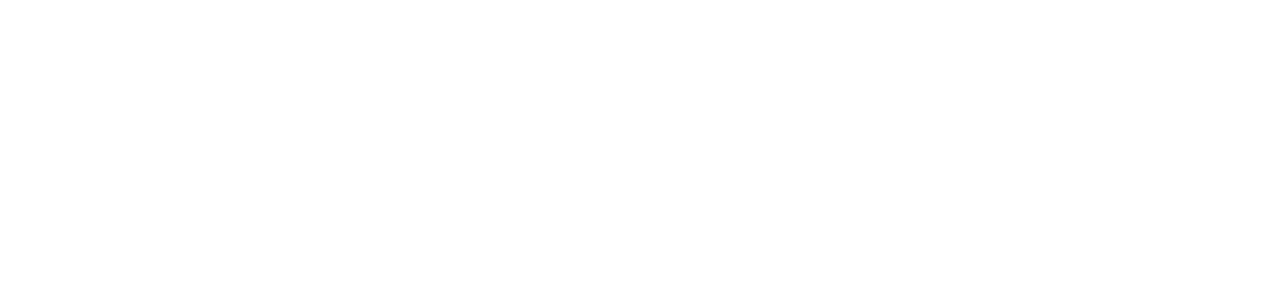
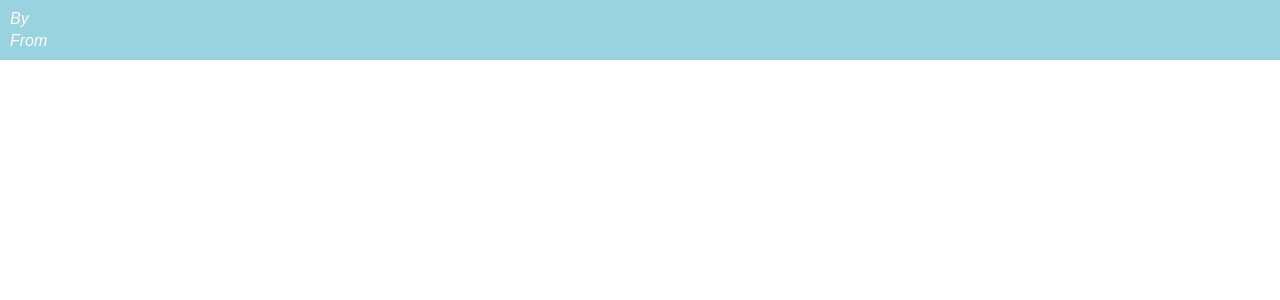
Before and after one commit to vivianew/fe-app, a React (Create React App) app: page /posts in a window 1280 px wide. Shown: the top 300 px of the page. Built offline with nearby package versions, Linux system fonts and the light colour scheme.

Commit message:
added style for selected user card

```diff
--- a/src/components/SelectedUserCard.js
+++ b/src/components/SelectedUserCard.js
@@ -1,5 +1,6 @@
 import React, { Component } from 'react';
 import PropTypes from 'prop-types';
+import './selected-user-card.css';
 
 export default class SelectedUserCard extends Component {
   static propTypes = {
@@ -10,10 +11,17 @@
     const { user } = this.props;
 
     return(
-    <div>
+    <div className="selected-user__container">
+      <div className="selected-user__name">
+        <div className="selected-user__intro">By</div>
         <div>{user.username}</div>
-        {user.company && <div>{user.company.name}</div>}
       </div>
+
+      <div className="selected-user__company-container">
+        <div className="selected-user__intro">From</div>
+        {user.company && <div className="selected-user__company">{user.company.name}</div>}
+      </div>
+    </div>
     )
   }
 }
--- /dev/null
+++ b/src/components/selected-user-card.css
@@ -0,0 +1,25 @@
+.selected-user__container {
+  background-color: #99D3DF;
+  color: floralwhite;
+  padding: 10px;
+  border-bottom: 1px solid;
+}
+
+.selected-user__name {
+  display: flex;
+}
+
+.selected-user__intro {
+  font-style: italic;
+  padding-right: 10px;
+}
+
+.selected-user__company-container {
+  display: flex;
+  padding-top: 4px;
+}
+
+.selected-user__company {
+  letter-spacing: 2px;
+  text-transform: uppercase;
+}
```
